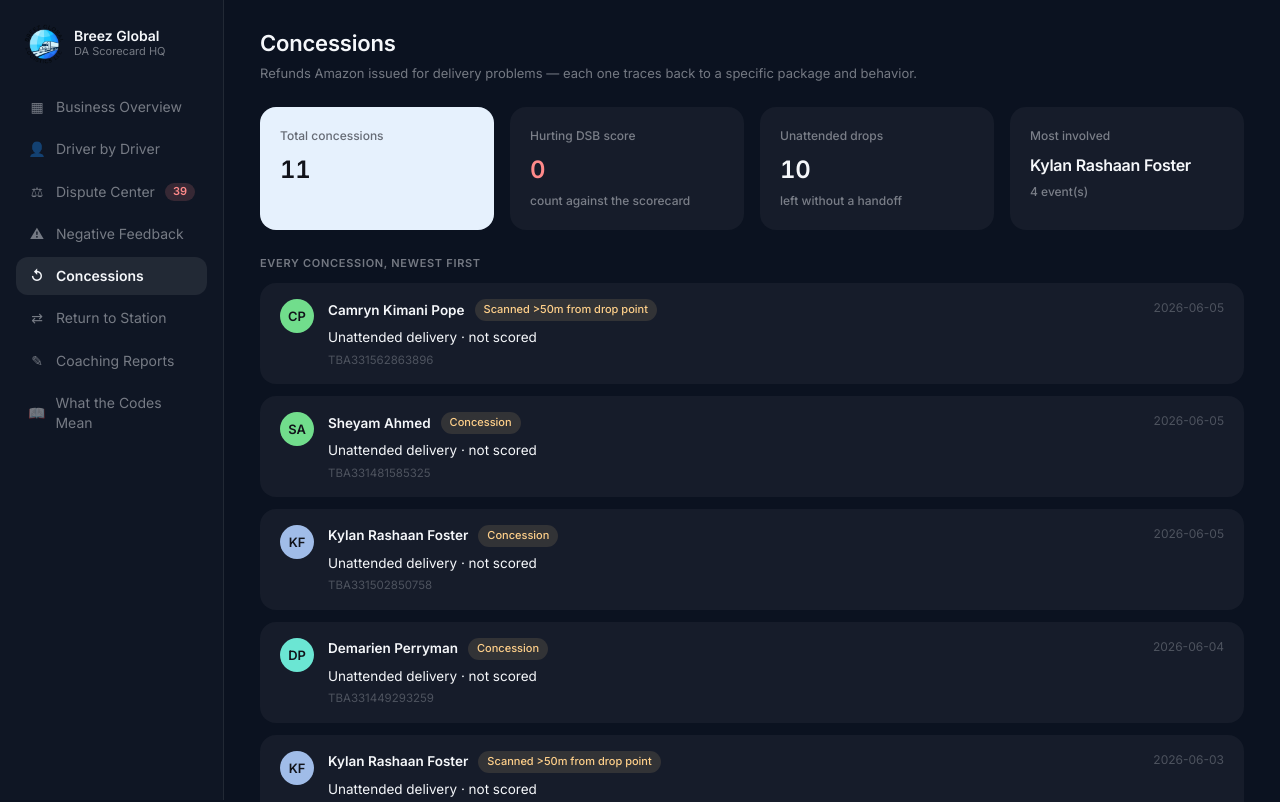
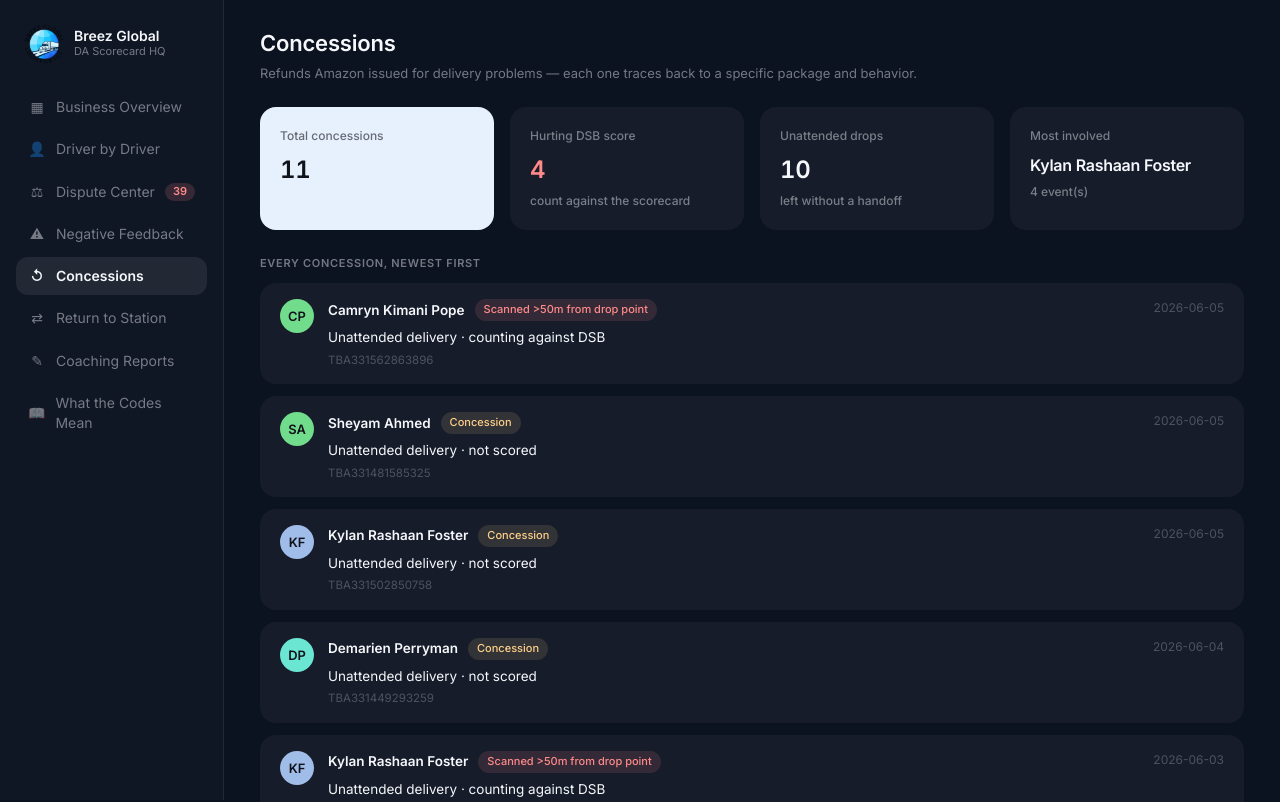
Before and after one commit to breez-ai-global/DAScoreCardHQ, a Next.js app: page /concessions in a window 1280 px wide. Shown: the top 802 px of the page. Built offline with nearby package versions, Linux system fonts and the light colour scheme.

Commit message:
fix: Impacts DSB is 0/1 in export, not Yes/No

```diff
--- a/app/concessions/page.js
+++ b/app/concessions/page.js
@@ -27,7 +27,11 @@ export default function ConcessionsPage() {
     (pick(b, "concession date") || "").localeCompare(pick(a, "concession date") || "")
   );
 
-  const dsbImpact = events.filter((e) => /^y/i.test(pick(e, "impacts dsb") || ""));
+  const impactsDsbVal = (e) => {
+    const v = pick(e, "impacts dsb");
+    return num(v) === 1 || /^y/i.test(v || "");
+  };
+  const dsbImpact = events.filter(impactsDsbVal);
   const unattended = events.filter((e) => /unattended/i.test(pick(e, "delivery type") || ""));
   const byDriver = {};
   for (const e of events) {
@@ -69,7 +73,7 @@ export default function ConcessionsPage() {
       <div className="feed">
         {events.map((e, i) => {
           const name = pick(e, "delivery associate name") || "Unknown";
-          const impactsDsb = /^y/i.test(pick(e, "impacts dsb") || "");
+          const impactsDsb = impactsDsbVal(e);
           return (
             <FeedItem
               key={i}
```
